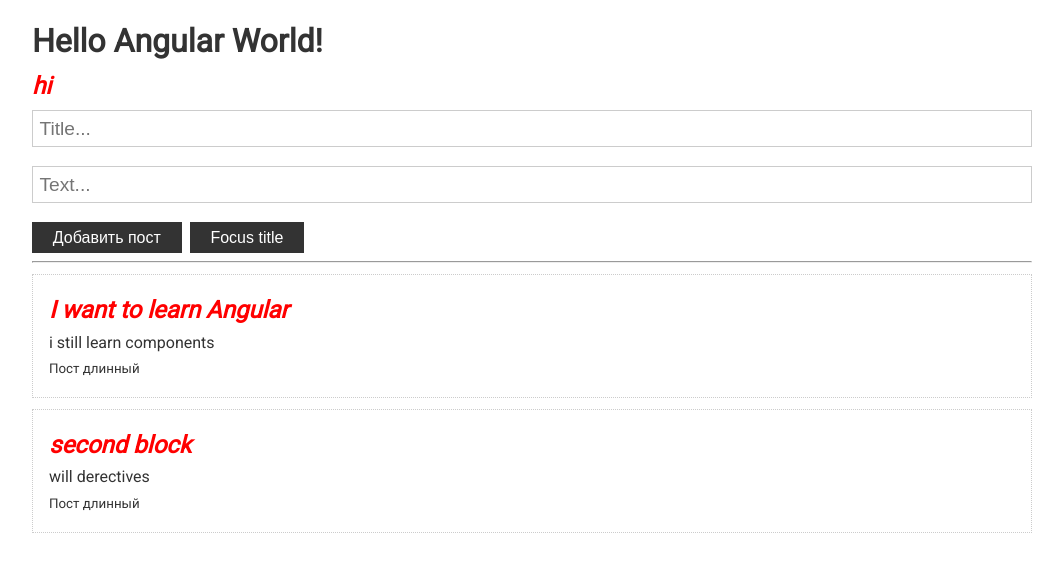
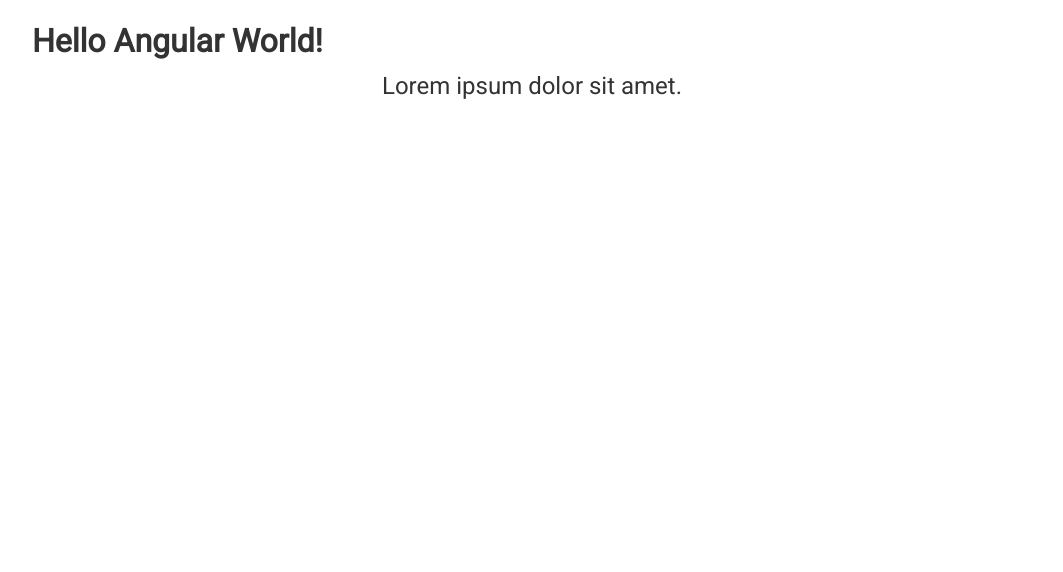
Before and after one commit to www-net/Minin-angular-basics, an Angular app: page / in a window 1280 px wide. Shown: the top 572 px of the page, without its empty margins (108-1171 px from the left). Built offline with nearby package versions, Linux system fonts and the light colour scheme.

Commit message:
how to create a directive

```diff
--- a/src/app/app.component.html
+++ b/src/app/app.component.html
@@ -1,18 +1,5 @@
 <div class="container">
   <h1>Hello Angular World!</h1>
-  <h2>hi</h2>
 
-  <app-post-form (onAdd)="updatePosts($event)"></app-post-form>
-
-  <hr>
-
-  <app-post *ngFor="let p of posts" [post]="p">
-    <div #info>
-      <small *ngIf="p.text.length > 10; else short">Пост длинный</small>
-      <ng-template #short>
-        <small>Пост короткий</small>
-      </ng-template>
-    </div>
-  </app-post>
-
+  <p appStyle>Lorem ipsum dolor sit amet.</p>
 </div>
--- a/src/app/app.component.scss
+++ b/src/app/app.component.scss
@@ -1,11 +1,4 @@
-.red {
-  background: red;
-  font-weight: bold;
-  color: #fff;
+p {
+  font-size: 1.5rem;
+  text-align: center;
 }
-
-.blue {
-  background: blue;
-  font-size: 1.5rem;
-  color: #fff;
-}
--- a/src/app/app.component.ts
+++ b/src/app/app.component.ts
@@ -1,39 +1,10 @@
 import { Component, OnInit } from '@angular/core';
-import { timeout } from 'rxjs/internal/operators/timeout';
-
-export interface Post {
-  title: string
-  text: string
-  id?: number
-}
 
 @Component({
   selector: 'app-root',
   templateUrl: './app.component.html',
   styleUrls: ['./app.component.scss']
 })
-export class AppComponent implements OnInit {
-  posts: Post[] = [
-    {title: 'I want to learn Angular', text: 'i still learn components', id: 1},
-    {title: 'second block', text: 'will derectives', id: 2},
-  ]
+export class AppComponent  {
 
-ngOnInit(): void {
-  // setTimeout( () => {
-  //   console.log('Timeout')
-  //   this.posts[0] = {
-  //     title: 'changed',
-  //     text: 'changed 2',
-  //     id: 33
-  //   }
-  // }, 5000)
 }
-
-  updatePosts(post: Post) {
-    // console.log('Post', post)
-    this.posts.unshift(post)
-  }
-}
-function handler(args_0: any, args_1: number): void {
-  throw new Error('Function not implemented.');
-}
--- /dev/null
+++ b/src/app/directives/style.directive.ts
@@ -0,0 +1,8 @@
+import { Directive } from "@angular/core";
+
+@Directive({
+    selector: '[appStyle]',
+})
+export class StyleDirective {
+
+}
--- a/src/app/post-form/post-form.component.html
+++ /dev/null
@@ -1,19 +0,0 @@
-<div>
-<input
-  type="text"
-  class="form-control"
-  placeholder="Title..."
-  [(ngModel)]="title"
-  #titleInput
->
-
-<input
-  type="text"
-  class="form-control"
-  placeholder="Text..."
-  [(ngModel)]="text"
->
-
-<button class="btn" (click)="addPost()">Добавить пост</button>
-<button class="btn" (click)="focusTitle()">Focus title</button>
-</div>
--- a/src/app/post-form/post-form.component.ts
+++ /dev/null
@@ -1,42 +0,0 @@
-import { Component, ElementRef, EventEmitter, OnInit, Output, ViewChild } from '@angular/core';
-import { Post } from '../app.component';
-
-
-@Component({
-  selector: 'app-post-form',
-  templateUrl: './post-form.component.html',
-  styleUrls: ['./post-form.component.scss']
-})
-export class PostFormComponent implements OnInit {
-
-  @Output()
-  onAdd: EventEmitter<Post> = new EventEmitter<Post>()
-
-@ViewChild('titleInput') inputRef!: ElementRef
-
-  title = ''
-  text = ''
-
-  constructor() { }
-
-  ngOnInit() {
-  }
-
-  addPost() {
-    if (this.text.trim() && this.title.trim()) {
-      const post: Post = {
-        title: this.title,
-        text: this.text
-      }
-      this.onAdd.emit(post)
-
-      this.title = this.text = ''
-    }
-  }
-
-  focusTitle() {
-    console.log(this.inputRef)
-  this.inputRef.nativeElement.focus()
-  }
-
-}
--- a/src/app/post/post.component.html
+++ /dev/null
@@ -1,7 +0,0 @@
-<div class="card">
-  <h2>{{post.title}}</h2>
-  <p>{{post.text}}</p>
-
-  <ng-content></ng-content>
-
-</div>
--- a/src/app/post/post.component.scss
+++ /dev/null
@@ -1,5 +0,0 @@
-h2 {
-    font-weight: bold;
-    font-style: italic;
-    color: red;
-}
--- a/src/app/post/post.component.ts
+++ /dev/null
@@ -1,51 +0,0 @@
-import {
-  AfterContentInit,
-  Component,
-  ContentChild,
-  DoCheck,
-  ElementRef,
-  Input,
-  OnChanges,
-  OnInit,
-  SimpleChanges,
-  ChangeDetectionStrategy,
-  ViewEncapsulation
-} from '@angular/core';
-import { Post } from '../app.component';
-
-@Component({
-  selector: 'app-post',
-  templateUrl: './post.component.html',
-  styleUrls: ['./post.component.scss'],
-  changeDetection: ChangeDetectionStrategy.OnPush,
-  encapsulation: ViewEncapsulation.None,
-})
-export class PostComponent implements
-  OnInit,
-  OnChanges,
-  DoCheck,
-  AfterContentInit {
-
-
-  @Input()
-  post!: Post;
-  @ContentChild('info', { static: true })
-  infoRef!: ElementRef;
-
-  ngOnChanges(changes: SimpleChanges): void {
-    console.log('ngOnChanges', changes)
-  }
-
-  ngOnInit() {
-    console.log('ngOnInit')
-    // console.log(this.infoRef.nativeElement)
-  }
-
-  ngDoCheck(): void {
-    console.log('ngDoCheck')
-  }
-
-  ngAfterContentInit(): void {
-    console.log('ngAfterContentInit')
-  }
-}
```
Also changed, not shown: src/app/app.module.ts (+4 -4 lines), src/app/post-form/post-form.component.scss (deleted), 1 other file (tests, documents, lock files or other folders).
